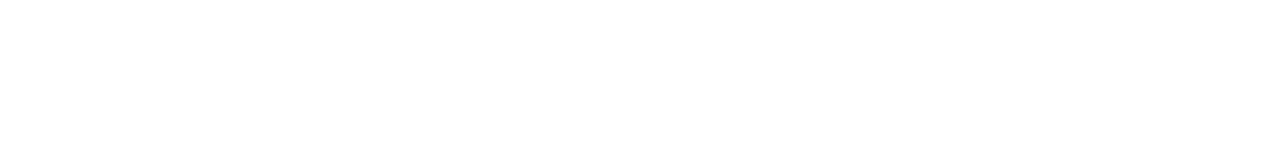
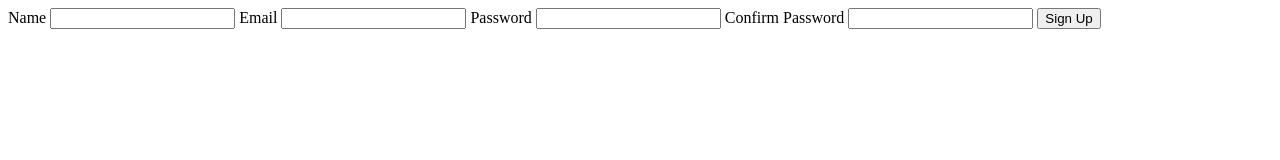
Before and after one commit to acciojob/session-signup-VaishnaviHonale, a website: page main.html in a window 1280 px wide. Drawn offline with Linux system fonts and the light colour scheme.

Commit message:
created a submission

```diff
--- a/main.html
+++ b/main.html
@@ -3,6 +3,21 @@
     <title>Session Signup</title>
   </head>
   <body>
+	   <form id="signup-form">
+        <label for="name">Name</label>
+        <input type="text" id="name" name="name" required>
+
+        <label for="email">Email</label>
+        <input type="email" id="email" name="email" required>
+
+        <label for="password">Password</label>
+        <input type="password" id="password" name="password" required>
+
+        <label for="confirm-password">Confirm Password</label>
+        <input type="password" id="confirm-password" name="confirm-password" required>
+
+        <button type="submit" id="submit">Sign Up</button>
+    </form>
     <!-- Write your code here -->
   </body>
 </html>
--- a/styles.css
+++ b/styles.css
@@ -1 +1,30 @@
-/*  your css code here. If applicable */
+ form {
+            background-color: #f8f9fa;
+            border: 1px solid #ccc;
+            border-radius: 4px;
+            padding: 2rem;
+            width: 300px;
+        }
+
+        label {
+            margin-bottom: 0.5rem;
+            font-size: 1.2rem;
+            font-weight: bold;
+        }
+
+        input {
+            width: 100%;
+            border: 1px solid #ccc;
+            padding: 0.5rem;
+            border-radius: 4px;
+            margin-bottom: 1rem;
+        }
+
+        button[type="submit"] {
+            background-color: #007bff;
+            color: white;
+            padding: 0.75rem 1.5rem;
+            border: none;
+            border-radius: 4px;
+            font-weight: bold;
+            cursor: pointer;
```
Also changed, not shown: script.js (+25 -1 lines).
